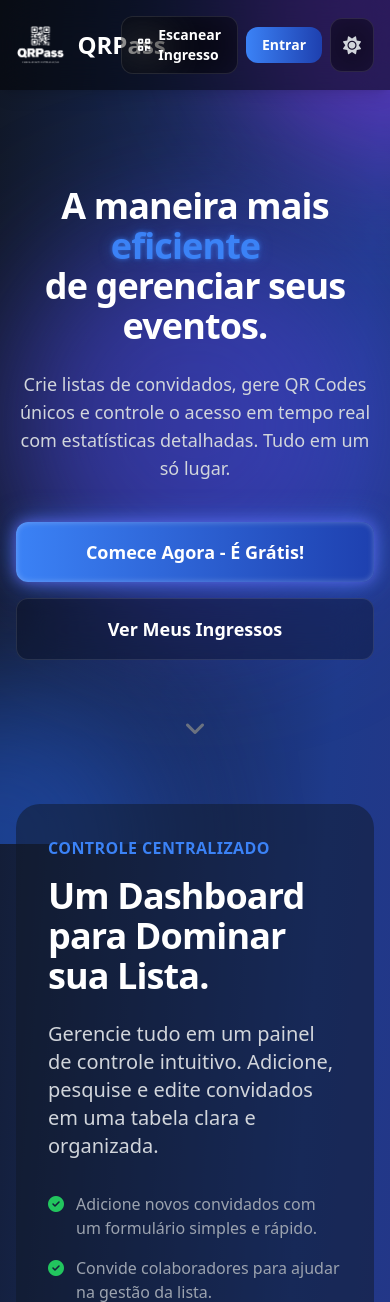
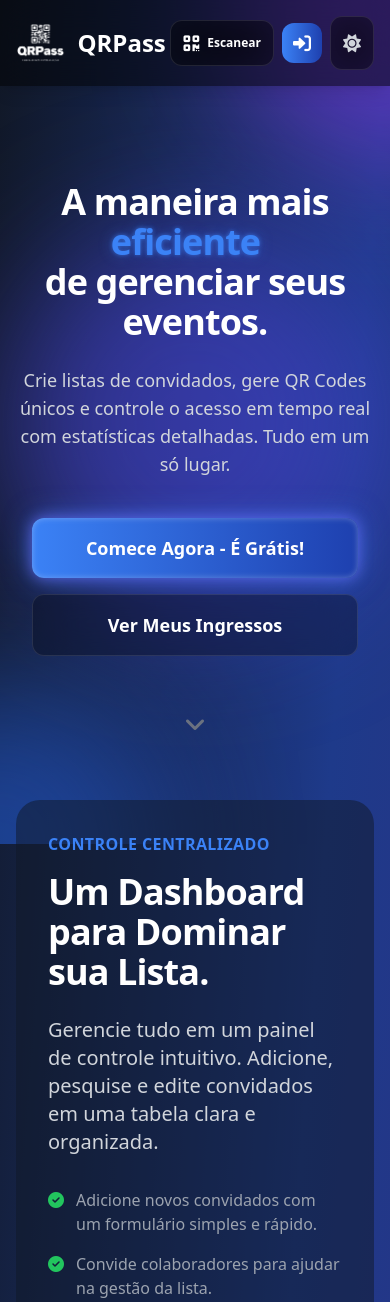
Before and after one commit to Revocable/AttendanceManager, a Flask app: page / in a window 390 px wide. Shown: the top 1302 px of the page. Run offline with Flask 3, Linux system fonts and the light colour scheme; some libraries are stand-ins or nearby versions.

Commit message:
feat: Improve landing page cursor and button accessibility; enhance cursor styling and add responsive text for action buttons

```diff
--- a/templates/landing.html
+++ b/templates/landing.html
@@ -1,29 +1,34 @@
 {% extends "layout.html" %}
 {% block title %}QRPass - Bem-vindo{% endblock %}
 {% block header_actions %}
-    <a href="{{ url_for('public_scanner') }}" data-cursor-target class="glass-effect text-primary dark:text-white px-4 py-2 sm:px-6 sm:py-3 rounded-xl font-semibold hover:shadow-lg transition-all duration-200 hover-scale text-sm sm:text-base flex items-center space-x-2">
-        <i class="fas fa-qrcode"></i>
-        <span>Escanear Ingresso</span>
+    <a href="{{ url_for('public_scanner') }}" data-cursor-target class="glass-effect text-primary dark:text-white rounded-xl font-semibold hover:shadow-lg transition-all duration-200 hover-scale flex items-center justify-center px-3 py-2 sm:px-4 text-xs sm:text-sm space-x-2">
+        <i class="fas fa-qrcode text-lg"></i>
+        <span>
+            <span class="sm:hidden">Escanear</span>
+            <span class="hidden sm:inline">Escanear Ingresso</span>
+        </span>
     </a>
-    <a href="{{ url_for('login') }}" data-cursor-target class="bg-gradient-to-r from-primary to-secondary text-white px-4 py-2 sm:px-6 sm:py-3 rounded-xl font-semibold hover:shadow-lg transition-all duration-200 hover-scale text-sm sm:text-base">Entrar</a>
+    <a href="{{ url_for('login') }}" data-cursor-target class="bg-gradient-to-r from-primary to-secondary text-white rounded-xl font-semibold hover:shadow-lg transition-all duration-200 hover-scale flex items-center justify-center w-10 h-10 p-2 sm:w-auto sm:px-4 sm:py-2 sm:space-x-2">
+        <i class="fas fa-sign-in-alt text-lg"></i>
+        <span class="hidden sm:inline text-sm">Entrar</span>
+    </a>
 {% endblock %}
 {% block content %}
 <style>
-    /* Estilo do cursor personalizado (efeito de vidro) */
+    /* Estilo do cursor personalizado (efeito de borda de vidro) */
     #cursor-blob {
-        background-color: transparent; /* Fundo totalmente transparente */
-        box-shadow: 0 0 15px 1px rgba(255, 255, 255, 0.4); /* Efeito de brilho/borda desfocada */
-        height: 24px; /* Tamanho inicial um pouco maior */
+        background-color: transparent; /* Fundo transparente para não cobrir o texto */
+        border: 1px solid rgba(255, 255, 255, 0.2); /* Borda sutil para definir a forma */
+        box-shadow: 0 0 20px rgba(255, 255, 255, 0.2); /* Brilho suave para o efeito de vidro */
+        height: 24px;
         width: 24px;
         border-radius: 50%;
         position: fixed;
         top: 0;
         left: 0;
         z-index: 9999;
-        pointer-events: none; /* Permite clicar através da bolinha */
-        opacity: 0; /* Começa invisível */
-        transition: width 0.4s ease, height 0.4s ease, border-radius 0.4s ease, opacity 0.4s ease, box-shadow 0.4s ease;
-        /* A transição do transform será controlada pelo JS para mais suavidade */
+        pointer-events: none;
+        opacity: 0;
     }
 
     /* Aplica a animação de bloom ao texto */
@@ -90,7 +95,9 @@
     <p class="mt-6 max-w-2xl mx-auto text-lg sm:text-xl text-gray-600 dark:text-gray-300">
         Crie listas de convidados, gere QR Codes únicos e controle o acesso em tempo real com estatísticas detalhadas. Tudo em um só lugar.
     </p>
-    <div class="mt-10 flex flex-col sm:flex-row items-center justify-center gap-4">
+
+    <!-- Container dos botões de ação -->
+    <div class="mt-10 flex flex-col items-center justify-center gap-4 px-4 sm:px-0 sm:flex-row">
         <a href="{{ url_for('signup') }}" data-cursor-target class="bloom-button bg-gradient-to-r from-primary to-secondary text-white px-8 py-4 rounded-xl font-bold text-lg hover:shadow-2xl transition-all duration-200 hover-scale transform hover:-translate-y-1 w-full sm:w-auto">
             Comece Agora - É Grátis!
         </a>
@@ -279,59 +286,78 @@
             type();
         }
 
-        // --- CURSOR PERSONALIZADO (VERSÃO SUPER ROBUSTA) ---
+        // --- CURSOR PERSONALIZADO (COM DETECÇÃO DE MOBILE) ---
+        const isMobile = /Android|webOS|iPhone|iPad|iPod|BlackBerry|IEMobile|Opera Mini/i.test(navigator.userAgent) || ('ontouchstart' in document.documentElement && navigator.maxTouchPoints > 0);
+
+        if (!isMobile) {
             const blob = document.createElement('div');
             blob.id = 'cursor-blob';
             document.body.appendChild(blob);
 
-        // Variáveis de estado
-        const mousePos = { x: 0, y: 0 };
-        const blobFinalPos = { x: 0, y: 0 };
+            const mouse = { x: 0, y: 0 };
+
+            const blobCurrentState = {
+                x: 0, y: 0, width: 24, height: 24, radius: 12
+            };
+            const blobTargetState = {
+                x: 0, y: 0, width: 24, height: 24, radius: 12
+            };
+
             let activeTarget = null;
             let animationFrameId = null;
 
             const lerp = (start, end, amt) => (1 - amt) * start + amt * end;
 
             function animate() {
-            let targetX, targetY;
-
-            // Determina a posição alvo
+                // Define o estado alvo (target)
                 if (activeTarget) {
                     const rect = activeTarget.getBoundingClientRect();
-                // Calcula o "wiggle"
-                const offsetX = mousePos.x - (rect.left + rect.width / 2);
-                const offsetY = mousePos.y - (rect.top + rect.height / 2);
+                    const br = parseFloat(window.getComputedStyle(activeTarget).borderRadius);
+
+                    const offsetX = mouse.x - (rect.left + rect.width / 2);
+                    const offsetY = mouse.y - (rect.top + rect.height / 2);
                     const wiggleX = offsetX * 0.15;
                     const wiggleY = offsetY * 0.15;
 
-                // Alvo é a posição do botão + wiggle
-                targetX = rect.left + wiggleX;
-                targetY = rect.top + wiggleY;
+                    blobTargetState.x = rect.left + wiggleX;
+                    blobTargetState.y = rect.top + wiggleY;
+                    blobTargetState.width = rect.width;
+                    blobTargetState.height = rect.height;
+                    blobTargetState.radius = isNaN(br) ? 12 : br; // Fallback para 12px
                 } else {
-                // Alvo é a posição do mouse, centralizado no blob
-                targetX = mousePos.x - blob.offsetWidth / 2;
-                targetY = mousePos.y - blob.offsetHeight / 2;
+                    blobTargetState.x = mouse.x - blobCurrentState.width / 2;
+                    blobTargetState.y = mouse.y - blobCurrentState.height / 2;
+                    blobTargetState.width = 24;
+                    blobTargetState.height = 24;
+                    blobTargetState.radius = 12;
                 }
 
-            // Interpola suavemente a posição final do blob em direção ao alvo
-            blobFinalPos.x = lerp(blobFinalPos.x, targetX, 0.15);
-            blobFinalPos.y = lerp(blobFinalPos.y, targetY, 0.15);
+                // Interpola o estado atual em direção ao alvo
+                blobCurrentState.x = lerp(blobCurrentState.x, blobTargetState.x, 0.15);
+                blobCurrentState.y = lerp(blobCurrentState.y, blobTargetState.y, 0.15);
+                blobCurrentState.width = lerp(blobCurrentState.width, blobTargetState.width, 0.15);
+                blobCurrentState.height = lerp(blobCurrentState.height, blobTargetState.height, 0.15);
+                blobCurrentState.radius = lerp(blobCurrentState.radius, blobTargetState.radius, 0.15);
 
-            blob.style.transform = `translate(${blobFinalPos.x}px, ${blobFinalPos.y}px)`;
+                // Aplica os estilos
+                blob.style.width = `${blobCurrentState.width}px`;
+                blob.style.height = `${blobCurrentState.height}px`;
+                blob.style.borderRadius = `${blobCurrentState.radius}px`;
+                blob.style.transform = `translate(${blobCurrentState.x}px, ${blobCurrentState.y}px)`;
 
                 animationFrameId = requestAnimationFrame(animate);
             }
 
             function startAnimation(e) {
                 if (e) {
-                mousePos.x = e.clientX;
-                mousePos.y = e.clientY;
+                    mouse.x = e.clientX;
+                    mouse.y = e.clientY;
                 }
                 if (!animationFrameId) {
                     blob.style.opacity = '1';
-                // Sincroniza a posição final do blob com a do mouse para evitar saltos
-                blobFinalPos.x = mousePos.x - blob.offsetWidth / 2;
-                blobFinalPos.y = mousePos.y - blob.offsetHeight / 2;
+                    // Sincroniza o estado atual com a posição do mouse para evitar o salto inicial
+                    blobCurrentState.x = mouse.x - blobCurrentState.width / 2;
+                    blobCurrentState.y = mouse.y - blobCurrentState.height / 2;
                     animate();
                 }
             }
@@ -345,9 +371,8 @@
             }
 
             window.addEventListener('mousemove', (e) => {
-            mousePos.x = e.clientX;
-            mousePos.y = e.clientY;
-            // Garante que a animação comece se ainda não estiver rodando
+                mouse.x = e.clientX;
+                mouse.y = e.clientY;
                 if (!animationFrameId) {
                     startAnimation();
                 }
@@ -359,25 +384,10 @@
             const targets = document.querySelectorAll('[data-cursor-target]');
 
             targets.forEach(target => {
-            target.addEventListener('mouseenter', () => {
-                activeTarget = target;
-                const rect = target.getBoundingClientRect();
-                const borderRadius = window.getComputedStyle(target).borderRadius;
-
-                // Usa transições CSS para a mudança de forma/tamanho
-                blob.style.width = `${rect.width}px`;
-                blob.style.height = `${rect.height}px`;
-                blob.style.borderRadius = borderRadius;
+                target.addEventListener('mouseenter', () => { activeTarget = target; });
+                target.addEventListener('mouseleave', () => { activeTarget = null; });
             });
-
-            target.addEventListener('mouseleave', () => {
-                activeTarget = null;
-                // Reseta para o tamanho/forma padrão
-                blob.style.width = '24px';
-                blob.style.height = '24px';
-                blob.style.borderRadius = '50%';
-            });
-        });
+        }
     });
 </script>
 {% endblock %}
```
Lines whose indentation alone changed are shown as unchanged.
